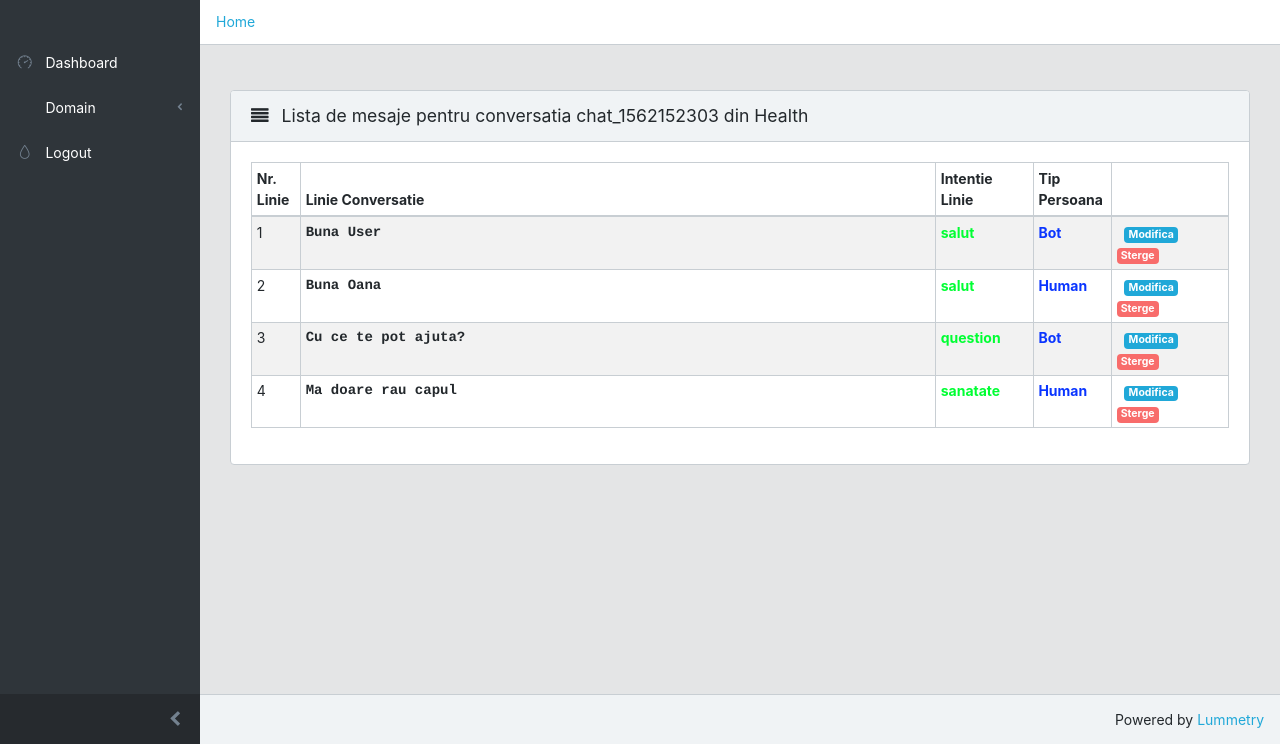
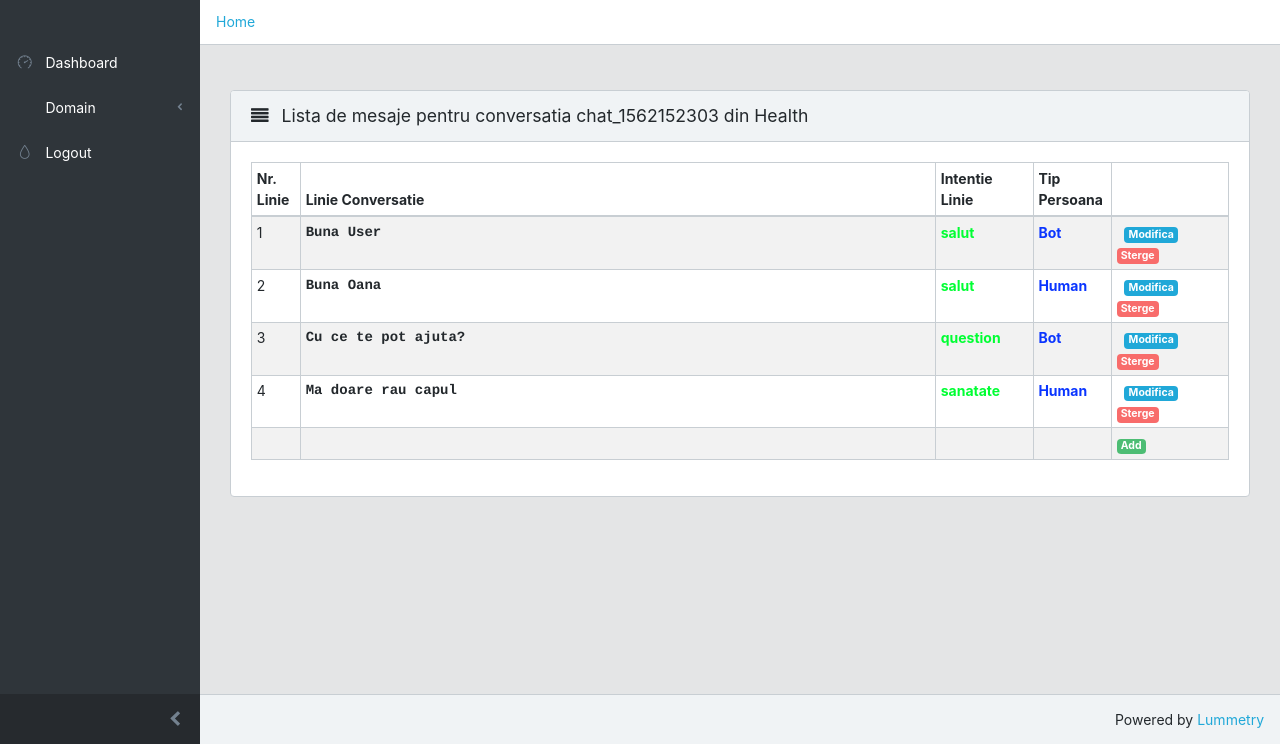
Before and after one commit to Lummetry/ALLAN, a Django app: page /conversation_editor/22 in a window 1280 px wide. Shown: the part 56-800 px from the top of the page. Run offline with Django 3.2, Linux system fonts and the light colour scheme; data comes from the database, SQL or seed files in the repository; some libraries are stand-ins or nearby versions.

Commit message:
enable add new message

```diff
--- a/allan_conversation_editor/conversation_editor/templates/include/conversation_editor.html
+++ b/allan_conversation_editor/conversation_editor/templates/include/conversation_editor.html
@@ -106,6 +106,17 @@
                                             </td>
                                         </tr>
                                     {% endfor %}
+
+                                    <tr>
+                                            <td style="max-width: 10%;">&nbsp;</td>
+                                            <td style="font-family: Courier; font-size:  0.875rem; font-weight: bold;">&nbsp;</td>
+                                            <td style="color: #00ff33; font-weight: bold;">&nbsp;</td>
+                                            <td style="color: #0a35ff; font-weight: bold;">&nbsp;</td>
+                                            <td>
+                                                <a href=""><span class="badge badge-success btnAdd" data-parent_id="0" data-message_id="0" data-chat_id="{{ chat_id }}">Add</span></a>
+
+                                            </td>
+                                        </tr>
                                     </tbody>
                                 </table>
 
```
